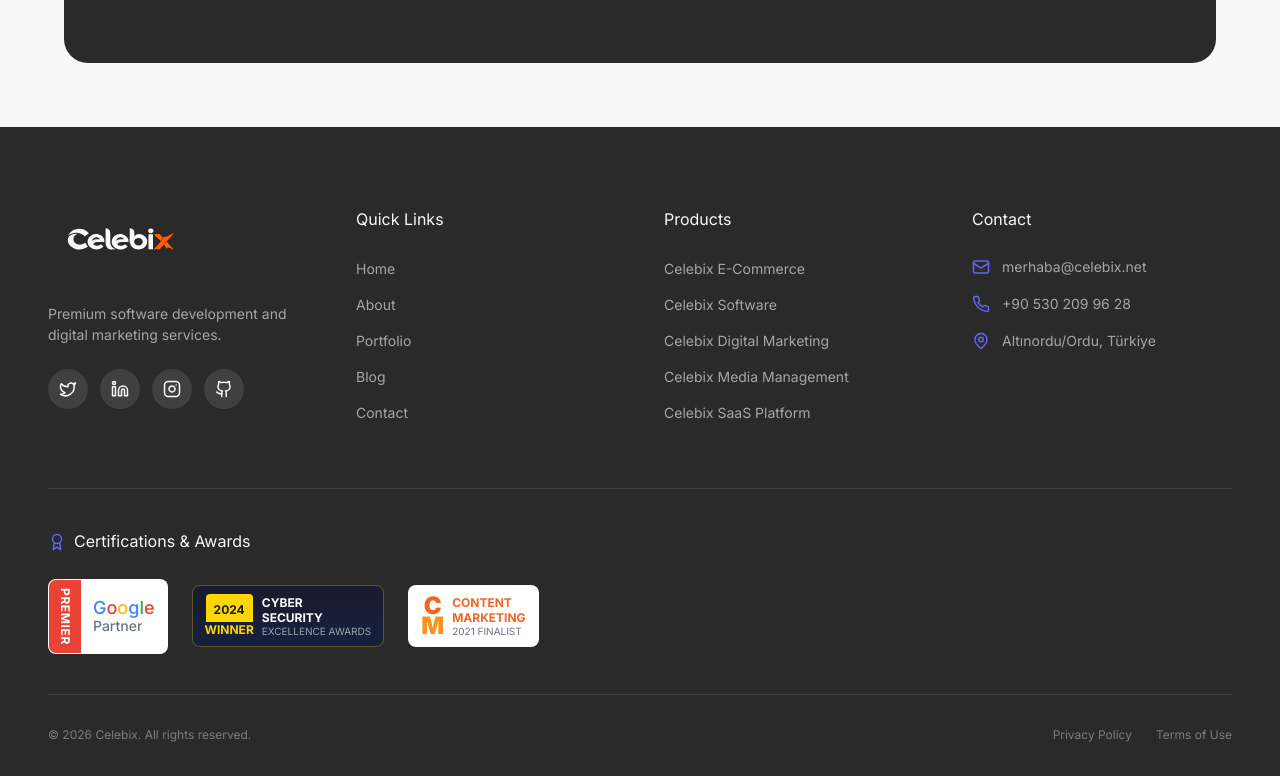
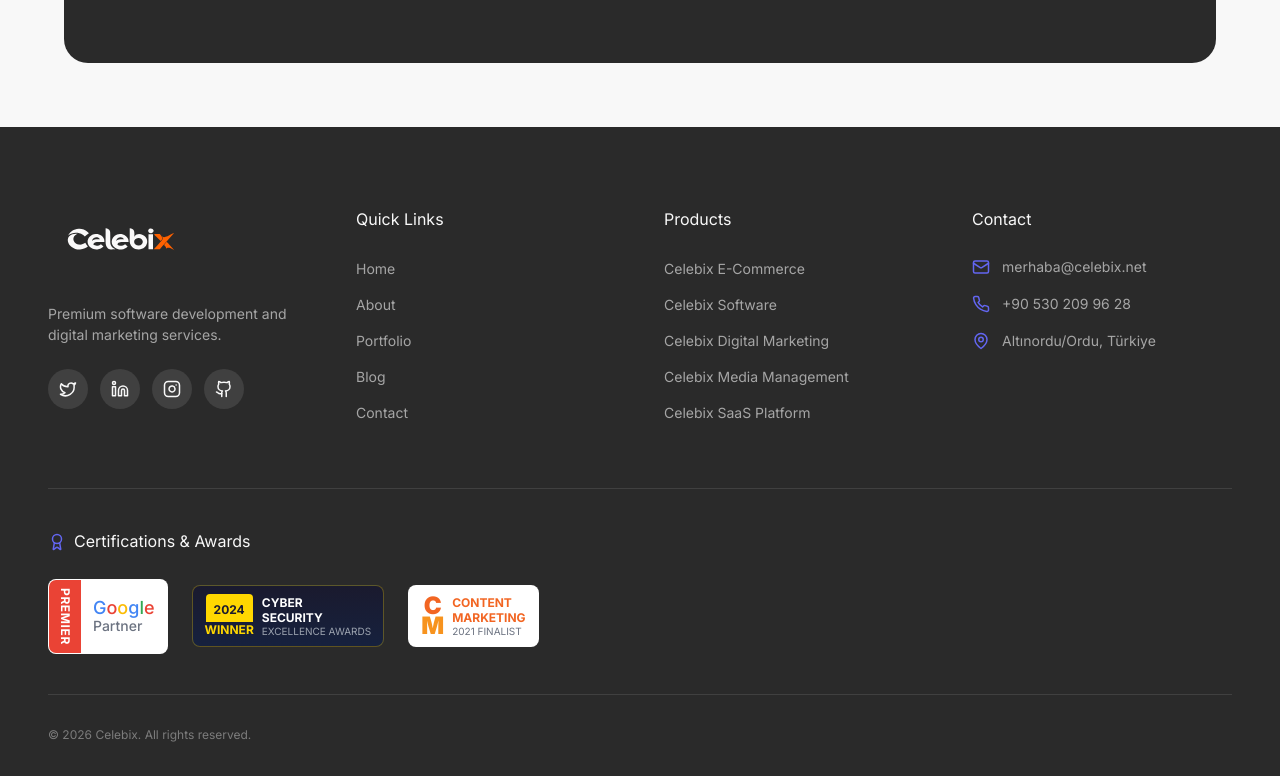
Before and after one commit to Webintoshi/celebix, a Next.js app: page /en/portfoy in a window 1280 px wide. Shown: the part 3397-4173 px from the top of the page. Built offline with nearby package versions, Linux system fonts and the light colour scheme.

Commit message:
refactor: keep legal navigation in the shared site footer

```diff
--- a/components/sections/Footer.tsx
+++ b/components/sections/Footer.tsx
@@ -219,14 +219,7 @@
           <p className="text-micro text-light-100/40">
             © {currentYear} Celebix. {isTr ? "Tüm hakları saklıdır." : "All rights reserved."}
           </p>
-          <div className="flex items-center gap-6">
-            <Link href={`/${locale}/gizlilik`} className="text-micro text-light-100/40 hover:text-light-100/60 transition-colors">
-              {isTr ? "Gizlilik Politikası" : "Privacy Policy"}
-            </Link>
-            <Link href={`/${locale}/kullanim-kosullari`} className="text-micro text-light-100/40 hover:text-light-100/60 transition-colors">
-              {isTr ? "Kullanım Koşulları" : "Terms of Use"}
-            </Link>
-          </div>
+          {/* Legal navigation is shared by ServicePolicyFooter in the locale layout. */}
         </div>
       </div>
     </footer>
```
